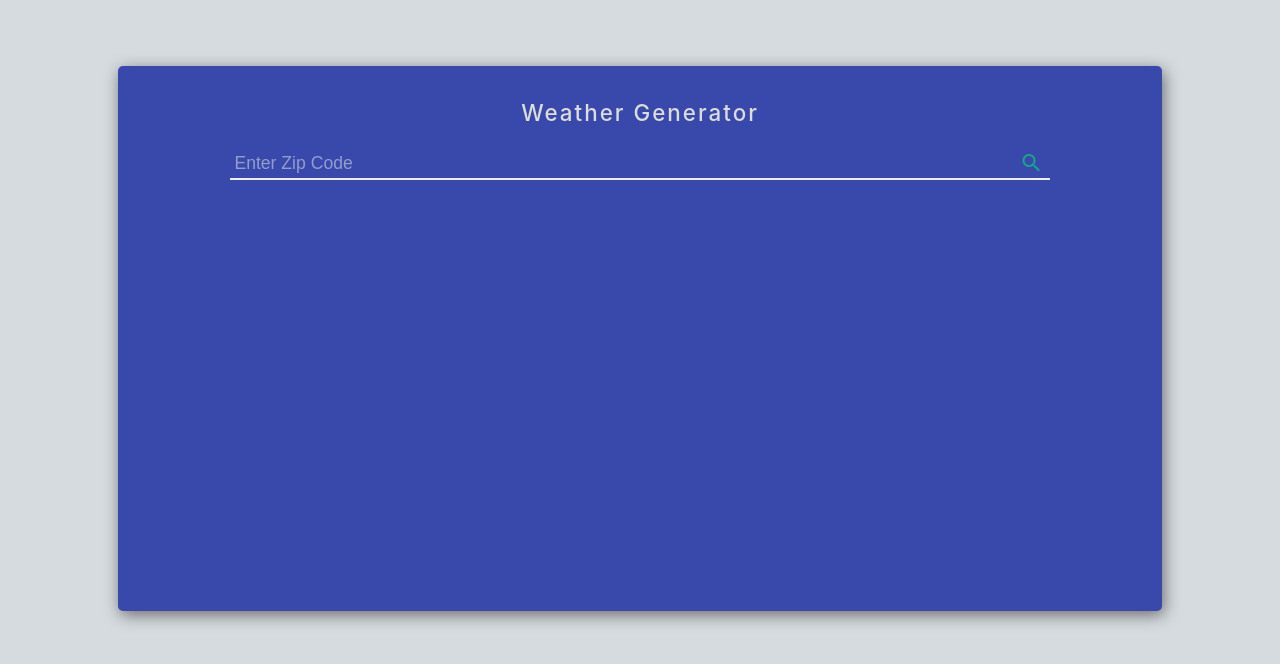
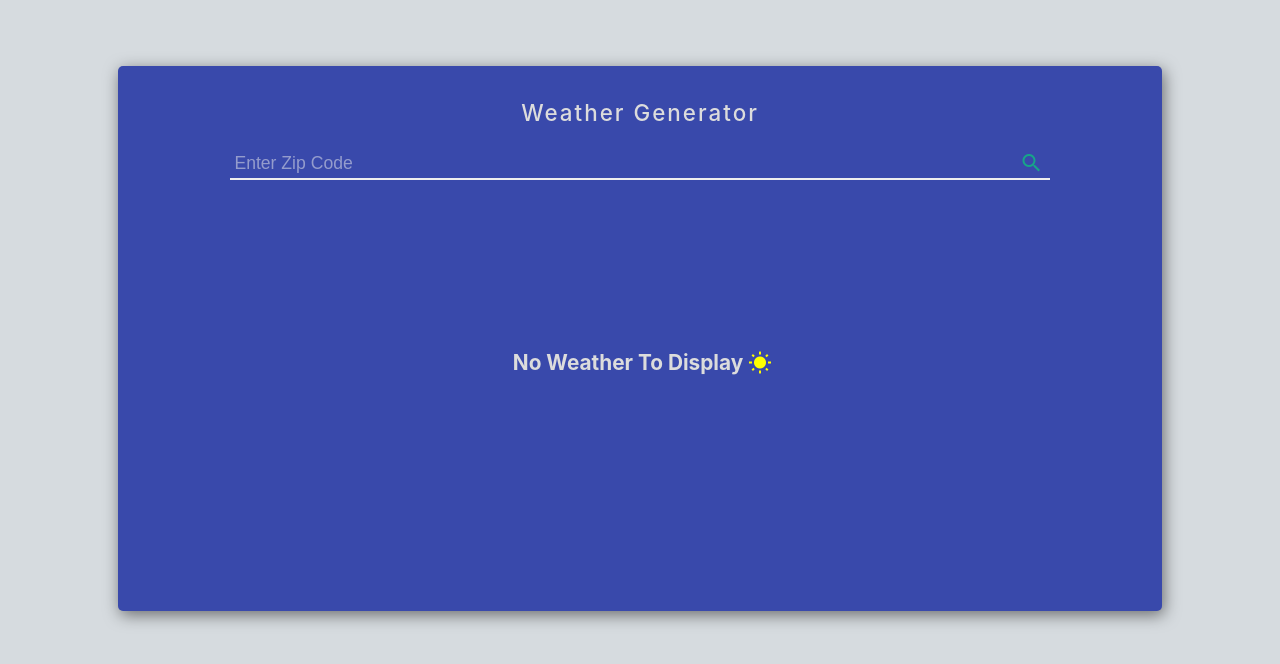
Before and after one commit to DeeIdowu/React-Weather-Generator-App, a React (Create React App) app: page / in a window 1280 px wide. Shown: the part 102-766 px from the top of the page. Built offline with nearby package versions, Linux system fonts and the light colour scheme.

Commit message:
produced further styling of the weathercontainer component, verfication of length and chars via regex, parameters and if and else statements. Submission of api key, prior coding retrival of data in the application upon search

```diff
--- a/src/components/WeatherContainer/WeatherContainer.css
+++ b/src/components/WeatherContainer/WeatherContainer.css
@@ -28,6 +28,7 @@
   background: transparent;
   color: #17a589;
   cursor: pointer;
+  outline: none;
 }
 
 .search-engine {
@@ -45,3 +46,35 @@
   color: #eee;
   opacity: 0.5;
 }
+
+.weather-info {
+  display: flex;
+  height: 300px;
+  justify-content: center;
+  align-items: center;
+  font-size: 1.3rem;
+  font-weight: bold;
+}
+
+.weather-info i {
+  color: yellow;
+  position: relative;
+  top: 5px;
+  left: 5px;
+  animation: rotateSun 5s infinite linear;
+}
+
+@keyframes rotateSun {
+  to {
+    transform: rotate(360deg);
+  }
+}
+
+.error {
+  text-align: center;
+  color: red;
+  margin-top: 30px;
+  margin-bottom: 0;
+  font-size: 1.3rem;
+  font-weight: bold;
+}
--- a/src/components/WeatherContainer/WeatherContainer.js
+++ b/src/components/WeatherContainer/WeatherContainer.js
@@ -2,10 +2,37 @@ import React, { useState } from "react";
 import "./WeatherContainer.css";
 
 function WeatherContainer() {
-  const [searchQuery, setSearchQuery] = useState();
+  const API_KEY = "6f5f2082b4fd44b3747c6ac39562862d";
+  const [searchQuery, setSearchQuery] = useState("");
+  const [weatherData, setWeatherData] = useState({
+    temperature: null,
+    humidity: null,
+    description: null,
+    city: null
+  });
+
+  const [isValidZipCode, setIsValidZipCode] = useState(true);
 
   function updateSearchQuery(event) {
+    let zipCode = event.target.value;
+    let isValid = validateZipCode(zipCode);
+    setSearchQuery(zipCode);
+
+    if (isValid || zipCode === "" || isValid.length === 5) {
+      setIsValidZipCode(true);
+    } else {
+      setIsValidZipCode(false);
+    }
     setSearchQuery(event.target.value);
+  }
+
+  function validateZipCode(zipCode) {
+    let regex = /[0-9]{5}/;
+    return regex.test(zipCode);
+  }
+
+  function getWeatherData() {
+    //obtain data from api
   }
 
   return (
@@ -17,10 +44,24 @@ function WeatherContainer() {
             placeholder="Enter Zip Code"
             className="search-engine"
             onChange={updateSearchQuery}
+            maxLength="5"
           />
-          <button className="material-icons">search</button>
+          <button onClick={getWeatherData} className="material-icons">
+            search
+          </button>
         </div>
       </header>
+      <p className="error">{isValidZipCode ? "" : "*Invalid Zip Code*"}</p>
+      <div className="weather-info">
+        {weatherData.temperature === null ? (
+          <p>
+            No Weather To Display
+            <i className="material-icons">wb_sunny</i>
+          </p>
+        ) : (
+          ""
+        )}
+      </div>
     </div>
   );
 }
```
